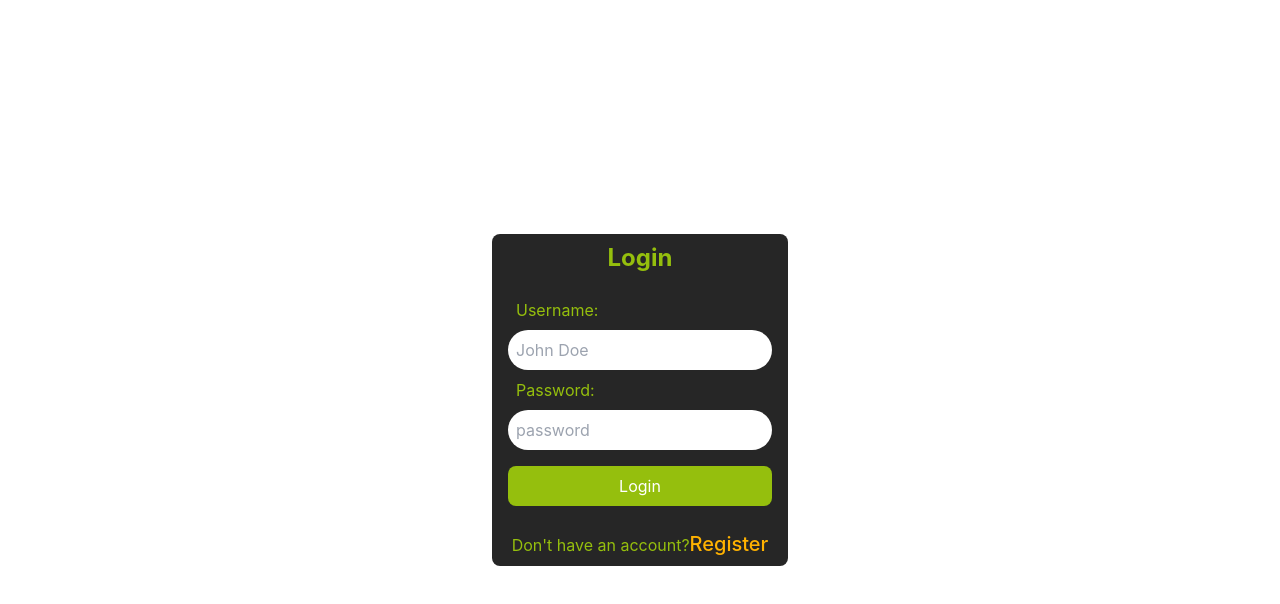
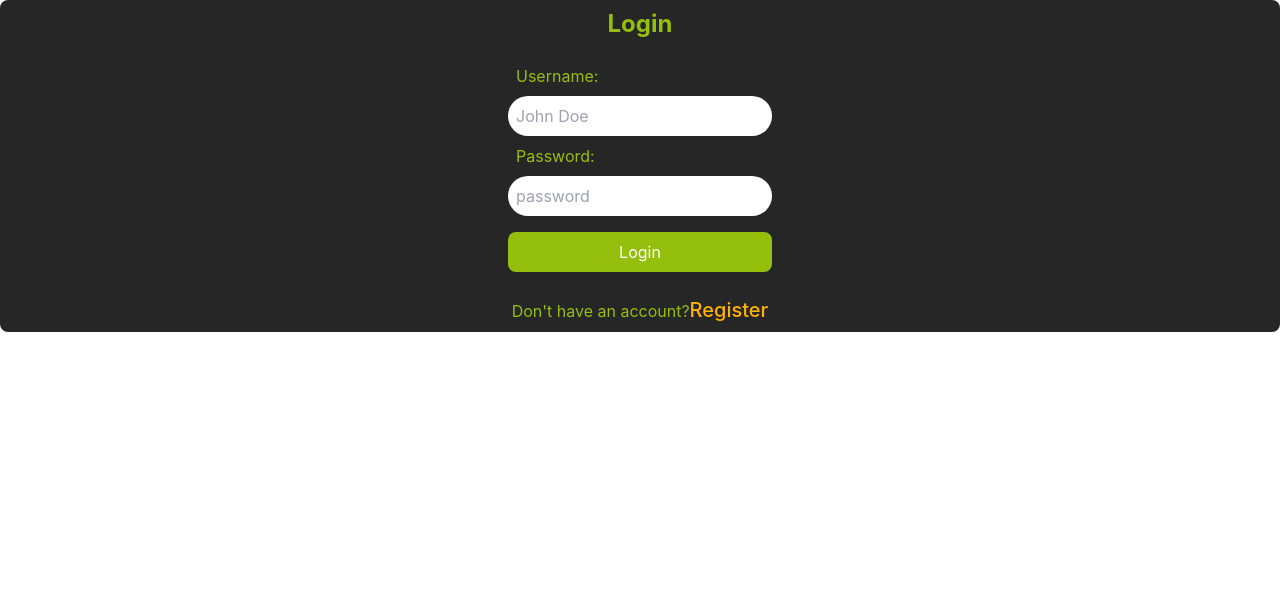
Before and after one commit to stephenkati/gaming_console_reservation_front_end, a React (Vite) app: page /login in a window 1280 px wide. Shown: the top 604 px of the page. Built offline with nearby package versions, Linux system fonts and the light colour scheme.

Commit message:
Add dummy nav links

```diff
--- a/src/App.css
+++ b/src/App.css
@@ -1,6 +1,4 @@
-#root {
+.app {
   max-width: 1280px;
   margin: 0 auto;
-  padding: 2rem;
-  text-align: center;
 }
--- a/src/App.jsx
+++ b/src/App.jsx
@@ -12,7 +12,7 @@ import './App.css';
 
 const App = () => {
   return (
-    <div>
+    <div className="app">
       <Provider store={store}>
         <BrowserRouter>
           <Routes>
--- a/src/components/Layout.jsx
+++ b/src/components/Layout.jsx
@@ -3,12 +3,12 @@ import { Outlet } from 'react-router-dom';
 
 function Layout() {
   return (
-    <div>
+    <>
       <Navbar />
       <main>
         <Outlet />
       </main>
-    </div>
+    </>
   );
 }
 
--- a/src/components/Navbar.jsx
+++ b/src/components/Navbar.jsx
@@ -1,9 +1,26 @@
+import { Link } from 'react-router-dom';
 import Logout from './logout';
+
+const links = [
+  { path: '/', text: 'Home' },
+  { path: '/dummy', text: 'Dummy' },
+];
 
 function Navbar() {
   return (
-    <nav>
-      <Logout />
+    <nav className="h-16 bg-neutral text-neutral-content shadow-md font-bold">
+      <span>Logo</span>
+
+      <ul>
+        {links.map((link) => (
+          <li key={link.path}>
+            <Link to={link.path}>{link.text}</Link>
+          </li>
+        ))}
+        <li>
+          <Logout />
+        </li>
+      </ul>
     </nav>
   );
 }
--- a/src/index.css
+++ b/src/index.css
@@ -17,14 +17,8 @@ a {
   text-decoration: inherit;
 }
 
-a:hover {
-  color: #535bf2;
-}
-
 body {
   margin: 0;
-  display: flex;
-  place-items: center;
   min-width: 320px;
   min-height: 100vh;
 }
```
